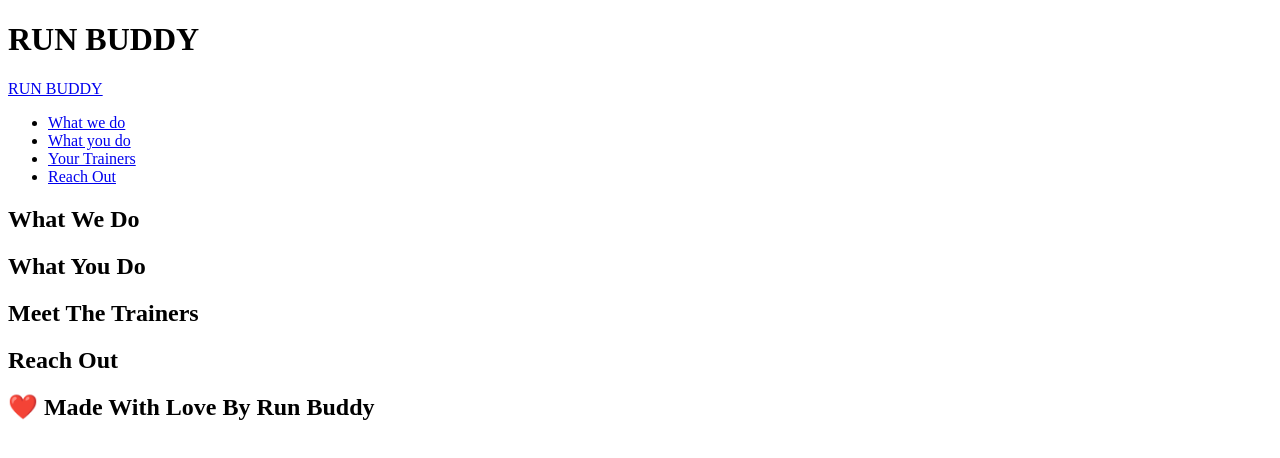
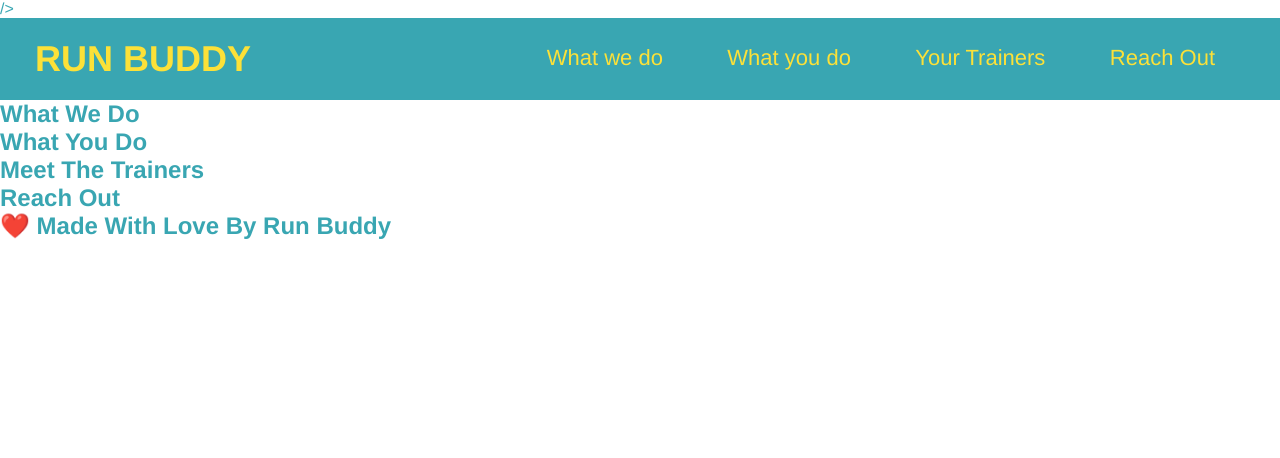
Before and after one commit to tpratt57/run-buddy, a plain HTML site: page index.html in a window 1280 px wide. Drawn offline with Linux system fonts and the light colour scheme.

Commit message:
committing first bit of css added to run buddy

```diff
--- /dev/null
+++ b/assets/css/style.css
@@ -0,0 +1,39 @@
+*{
+    margin: 0;
+    padding: 0;
+ }
+/* body style */
+body {
+    color: #39a6b2;
+
+    font-family: Helvetica, Arial, sans-serif;
+    }
+  /* applies styles to <header> */
+ header{
+      padding: 20px 35px;
+
+      background-color: #39a6b2;
+       }
+header h1{
+            font-weight: bold;
+            font-size: 36px;
+            color: #fce138;
+            margin: 0;
+            display: inline;
+         }
+header a{
+            text-decoration: none;
+            color: #fce138;
+        }
+header nav{
+            float: right;
+            margin: 7px 0;
+          }
+header nav ul li{
+                    display: inline;
+                }
+header nav ul li a {
+                    margin: 0 30px;
+                    font-weight: lighter;
+                    font-size: 22px;
+                   }
--- a/index.html
+++ b/index.html
@@ -2,18 +2,16 @@
 <html lang="en">
     <head>
         <meta charset="UTF-8">
-        <link rel="stylesheet" href="./assets/css/run-buddy-style.css" />
-
         <title> Run Buddy </title>
-
+        <link rel="stylesheet" href="./assets/css/style.css" /> />
     </head>
     <!-- navigation -->
 
     <body>
         <header>
-            <h1>RUN BUDDY</h1>
+            <h1><a href="index.html">RUN BUDDY</a></h1>
 
-                <a href="/">RUN BUDDY</a>
+
 
             <nav>
                 <!-- Unordered list element -->
@@ -79,5 +77,6 @@
     <footer>
         <h2> ❤️ Made With Love By Run Buddy </h2>
     </footer>
+
     </body>
 </html>
```
